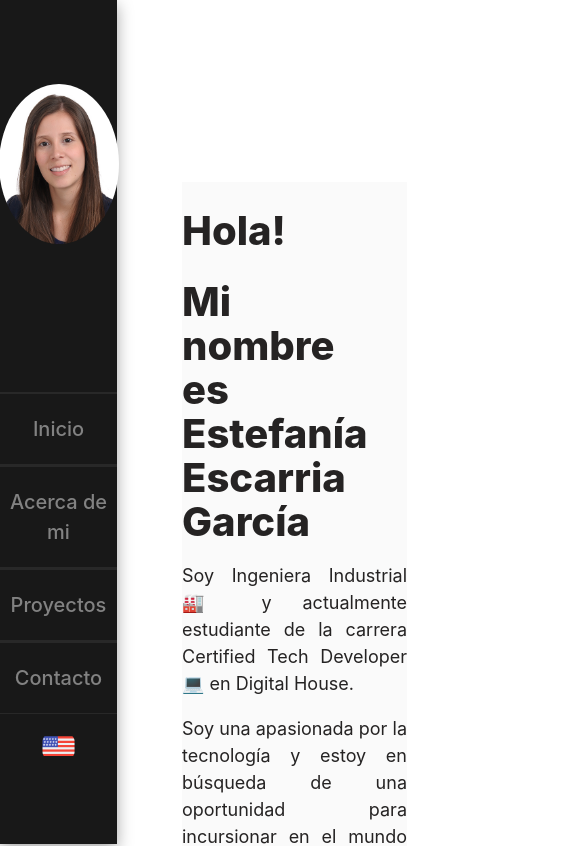
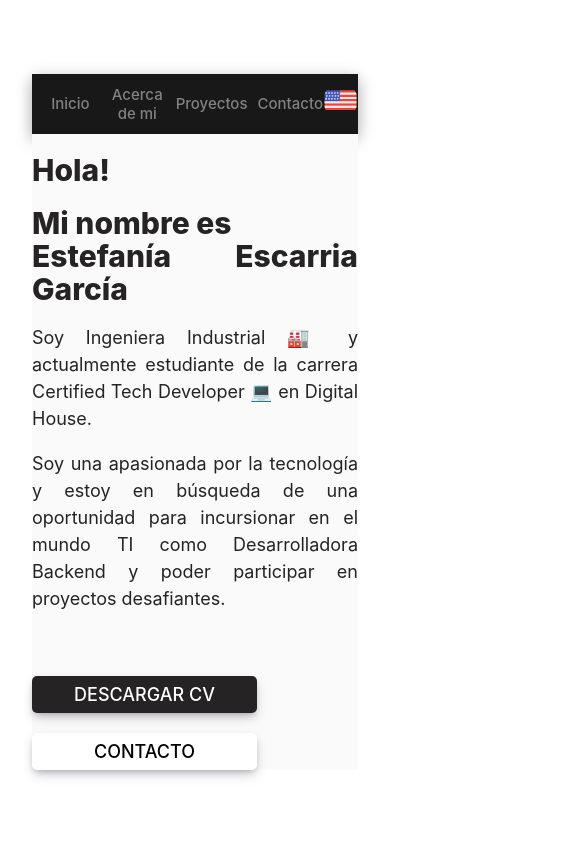
Before and after one commit to eescarria/portfolio-react, a React (Vite) app: page / in a window 390 px wide. Shown: the top 846 px of the page, 585 px wide, since content can reach past the window. Built offline with nearby package versions, Linux system fonts and the light colour scheme.

Commit message:
Se ajusta responsive del Home

```diff
--- a/src/Components/Navbar.css
+++ b/src/Components/Navbar.css
@@ -1,4 +1,5 @@
 nav{
+
   margin: 0 auto;
   display: flex;
   justify-content: space-around;
@@ -8,8 +9,6 @@ nav{
 }
 
 nav{
-    display: flex;
-    flex-direction: column;
     width: 13vw;
     height: 100%;
     background-color: #181818;
@@ -35,7 +34,8 @@ nav{
 
   }
 
-nav img{
+.fotoHV{
+    display:initial;
     width: 120px;
     height: 160px;
     border-radius: 50%;
@@ -79,7 +79,28 @@ nav img{
 
 @media(max-width: 480px){
   nav{
-      width: 30vw;
+      flex-direction: row;
+      position: initial;
+      width: 100%;
+      height: 60px;
   }
 
+  .nav_elements{
+    flex-direction: row;
+  }
+
+  .fotoHV{
+    display: none;
+  }
+
+  .nav_elements a{
+    border: none;
+    font-size: 15px;
+    margin-left: 10px;
+    line-height:normal;
+  }
+
+  .link_flag{
+    margin-top: 0;
+  }
 }
--- a/src/Components/Navbar.jsx
+++ b/src/Components/Navbar.jsx
@@ -11,7 +11,7 @@ const Navbar = () => {
 
   return (
     <nav>
-        <img src="./images/foto.jpg" alt="" />
+        <img className='fotoHV' src="./images/foto.jpg" alt="" />
         <div className='nav_elements'>
             <Link to="/">{language.id === "EN" ?  "Home" : "Inicio"}</Link>
             <Link to="/about">{language.id === "EN" ?  "About me" : "Acerca de mi"}</Link>
--- a/src/Routes/Home.css
+++ b/src/Routes/Home.css
@@ -67,7 +67,25 @@
     }
 
     .info h1{
-        width: 40%;
+        width: 70%;
     }
 
 }
+
+@media(max-width: 480px){
+
+
+    .info{
+        margin:0
+    }
+    .info p{
+        width: 100%;
+    }
+
+    .info h1{
+        width: 100%;
+        font-size: 30px;
+
+    }
+
+}
```
